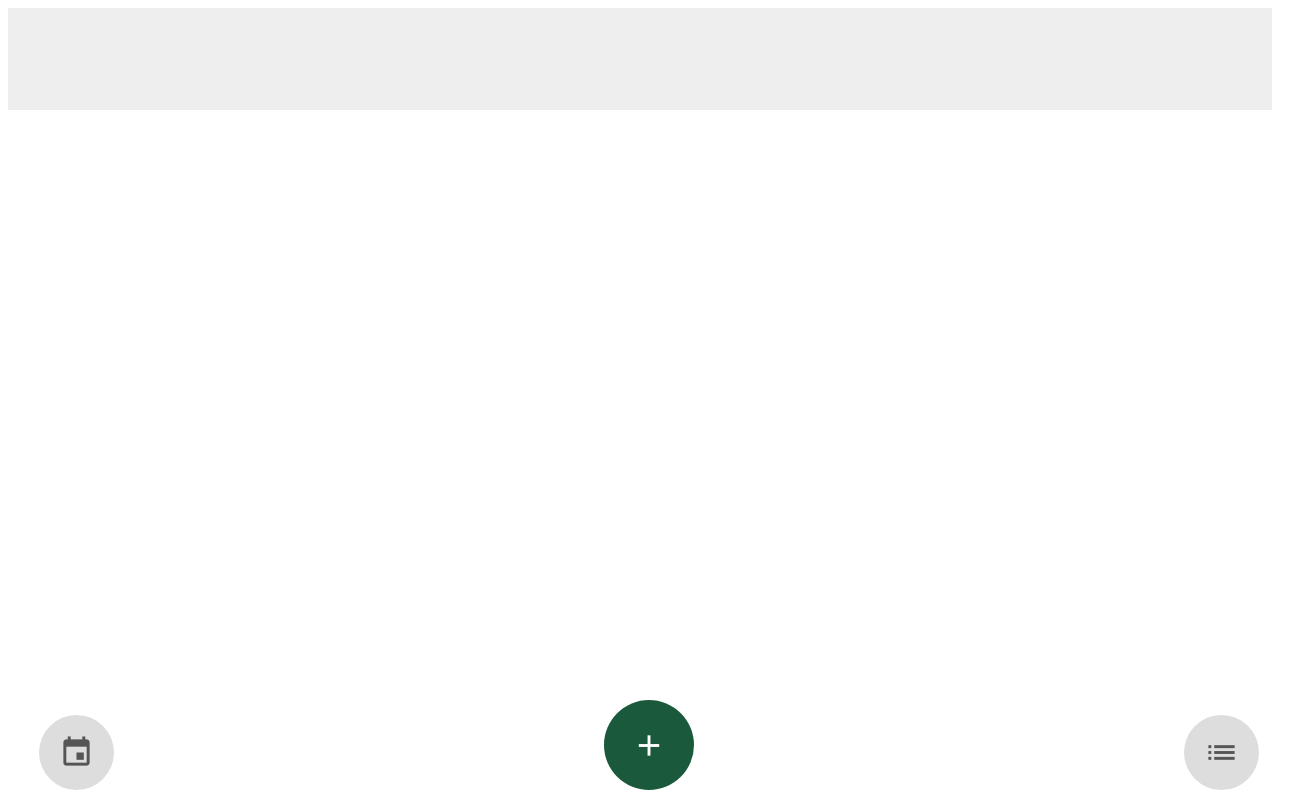
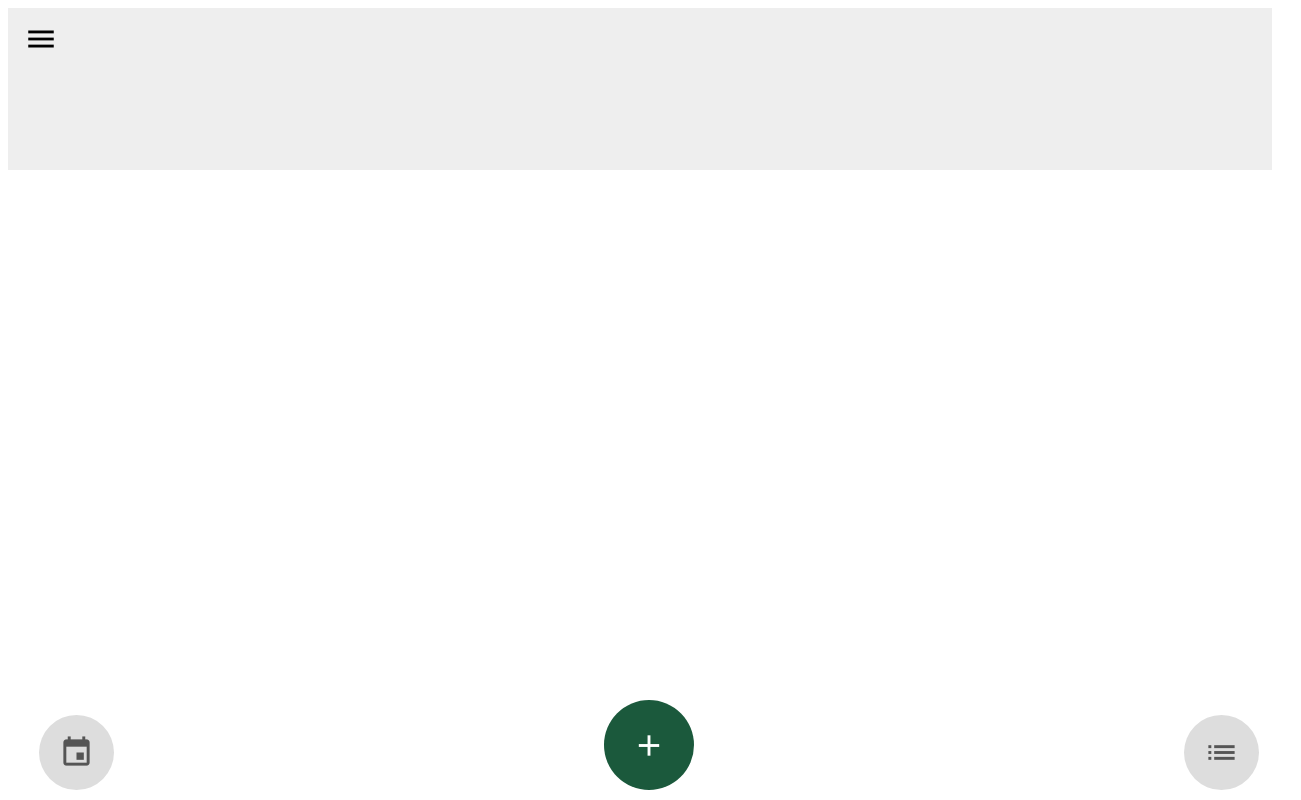
Before and after one commit to r0stig/my-journal, a React (Create React App) app in the folder client/: page / in a window 1280 px wide. Both pictures are taken after a click on the button "Sign in". Shown: the whole page, 1301 px wide, since content can reach past the window. Built offline with nearby package versions, Linux system fonts and the light colour scheme; the HTML template or start-up script is replaced by a standard one.

Commit message:
mockup of menu

```diff
--- a/client/src/App.tsx
+++ b/client/src/App.tsx
@@ -8,6 +8,7 @@ import { Toaster } from './components/toast/toast'
 import { Calendar } from './pages/calendar/calendar'
 import { Container } from './app-styles'
 import { LoginModal } from './components/login-modal/login-modal'
+import { Menu } from './components/menu/menu'
 
 function getTodayKey() {
   return new Date().toLocaleDateString('sv', { year: 'numeric', month: 'numeric', day: 'numeric'})
@@ -72,6 +73,7 @@ function App() {
             Loading...
           </>}
           {!isLoading && <>
+            <Menu />
             {tabOpen === 'calendar' && <Calendar onDayClick={handleDayClick} />}
             {tabOpen === 'list' && <Entries onEntryClick={handleEntryClick} />}
             {tabOpen === 'write' && <Write entryKey={writeDay} onBack={handleWriteBack} />}
--- /dev/null
+++ b/client/src/components/menu/menu-styles.tsx
@@ -0,0 +1,68 @@
+import styled, { css } from 'styled-components'
+
+export const TopBar = styled.div`
+  width: 100%;
+  height: 40px;
+  padding: 10px 15px;
+  display: flex;
+  align-items: center;
+`
+
+export const MenuButton = styled.div`
+  font-size: 34px;
+`
+
+interface MenuWrapperProps {
+  active: boolean
+}
+
+export const MenuWrapper = styled.div<MenuWrapperProps>`
+  position: absolute;
+  top: 0;
+  left: 0;
+  right: 0;
+  bottom: 0;
+  ${(props) => props.active ? css`
+    background-color: rgba(0, 0, 0, 0.3);
+    pointer-events: auto;
+  ` : css`
+    pointer-events: none;
+  `}
+  transition: background-color .2s ease-in-out;
+`
+
+interface MenuContainerProps {
+  active: boolean
+}
+
+export const MenuContainer = styled.div<MenuContainerProps>`
+  position: absolute;
+  top: 0;
+  left: ${(props) => props.active ? '0' : '-300px'};
+  width: 300px;
+  height: 100%;
+  background-color: #fff;
+  transition: left .2s ease-in-out;
+  z-index: 10;
+`
+
+export const MenuHeader = styled.div`
+  width: 100%;
+  height: 100px;
+  display: flex;
+  align-items: center;
+  justify-content: center;
+  font-size: 38px;
+  font-family: Candara, Calibri, Segoe, Segoe UI, Optima, Arial, sans-serif;
+`
+
+export const MenuItem = styled.div`
+  width: 100%;
+  padding: 10px 15px;
+  box-sizing: border-box;
+  cursor: pointer;
+
+  &:hover {
+    background-color: #eee;
+  }
+`
--- /dev/null
+++ b/client/src/components/menu/menu.tsx
@@ -0,0 +1,45 @@
+import React from 'react'
+import { MenuContainer, TopBar, MenuWrapper, MenuButton, MenuItem, MenuHeader } from './menu-styles'
+
+interface Props {
+
+}
+
+export const Menu: React.FC<React.PropsWithChildren<Props>> = ({ children }) => {
+  const [isOpen, setIsOpen] = React.useState<boolean>(false)
+
+  const handleMenuButtoonClick = () => {
+    setIsOpen(true)
+  }
+
+  const handleOutsideClick = () => {
+    setIsOpen(false)
+  }
+
+  const handleMenuClick = (e: React.MouseEvent<HTMLDivElement>) => {
+    e.stopPropagation()
+  }
+
+  return (
+    <>
+      <TopBar>
+        <MenuButton onClick={handleMenuButtoonClick} className='material-icons'>
+            menu
+        </MenuButton>
+      </TopBar>
+      <MenuWrapper onClick={handleOutsideClick} active={isOpen}>
+        <MenuContainer onClick={handleMenuClick} active={isOpen}>
+          <MenuHeader>
+            My journal
+          </MenuHeader>
+          <MenuItem>
+            Change password
+          </MenuItem>
+          <MenuItem>
+            Lock
+          </MenuItem>
+        </MenuContainer>
+      </MenuWrapper>
+    </>
+  )
+}
```
